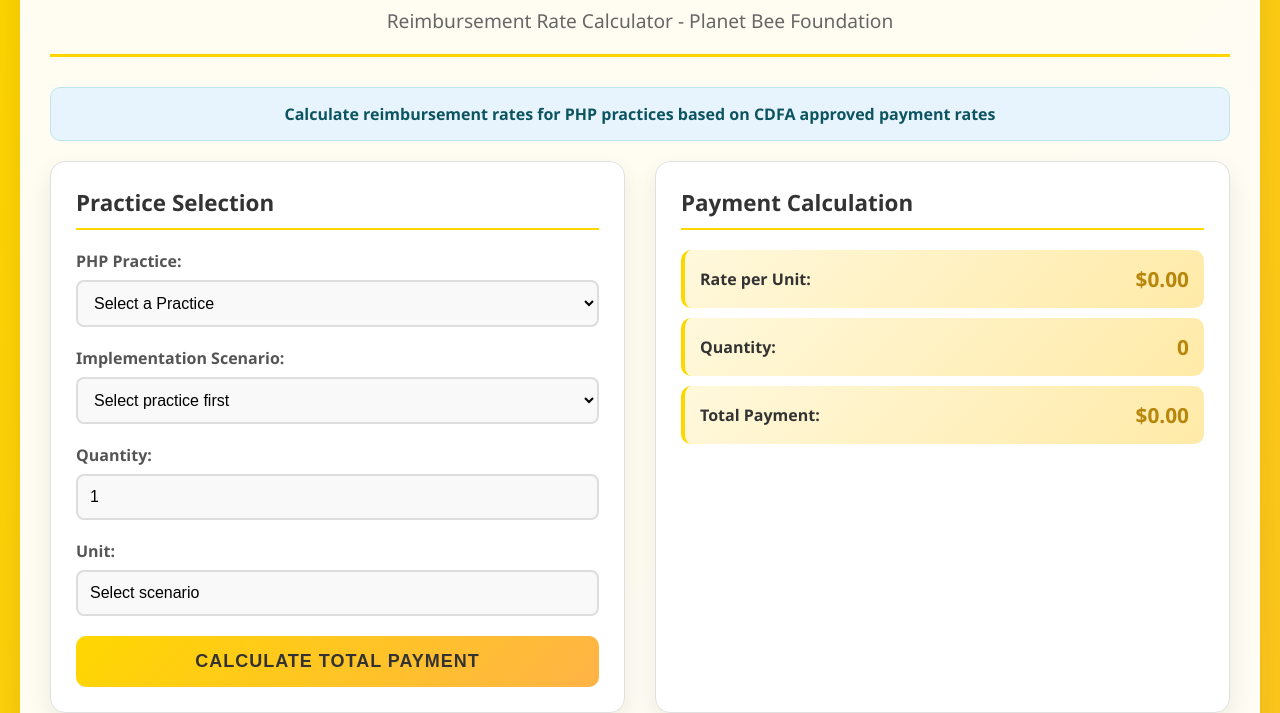
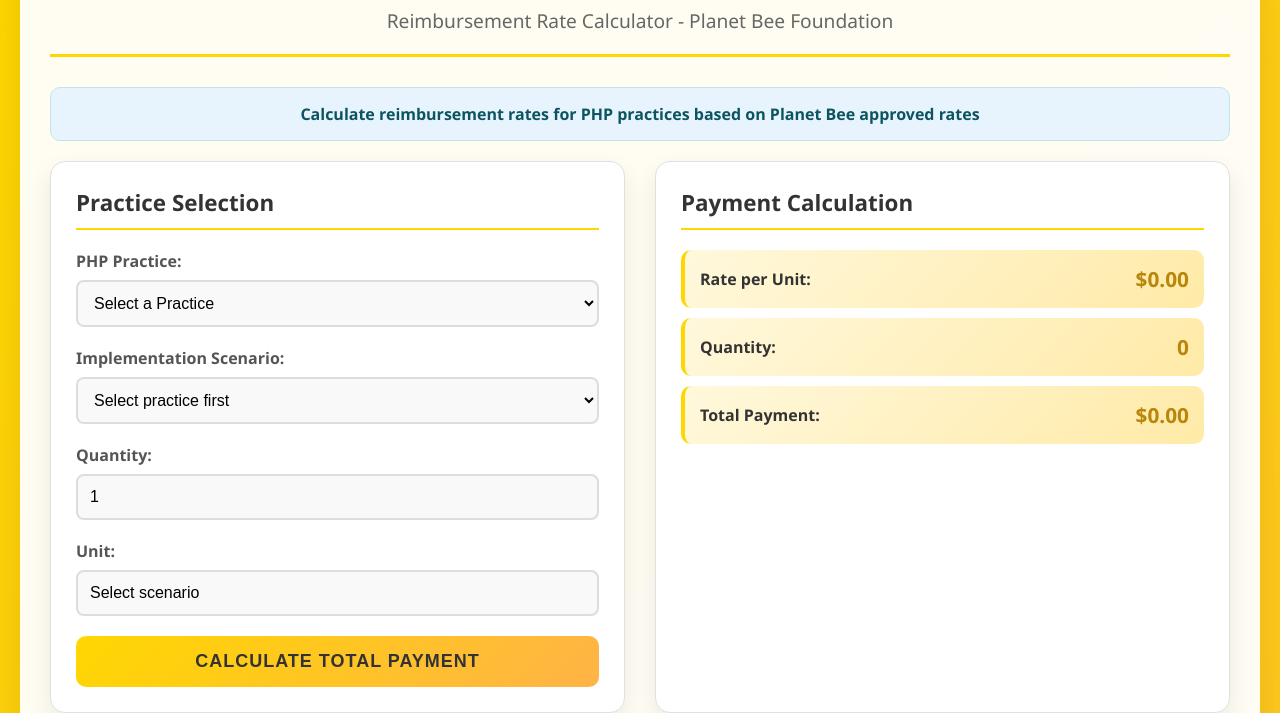
Before and after one commit to planet-bee/php-calc, a plain HTML site: page index.html in a window 1280 px wide. Shown: the part 108-821 px from the top of the page. Drawn offline with Linux system fonts and the light colour scheme.

Commit message:
Update index.html

```diff
--- a/index.html
+++ b/index.html
@@ -238,7 +238,7 @@
         </div>
 
         <div class="info-box">
-            <strong>Calculate reimbursement rates for PHP practices based on CDFA approved payment rates</strong>
+            <strong>Calculate reimbursement rates for PHP practices based on Planet Bee approved rates</strong>
         </div>
 
         <div class="calculator-section">
```
